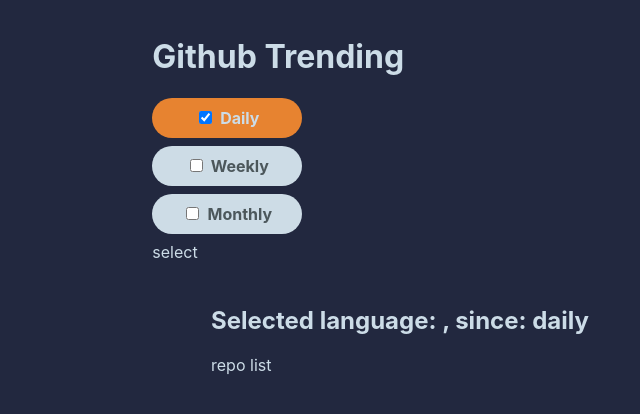
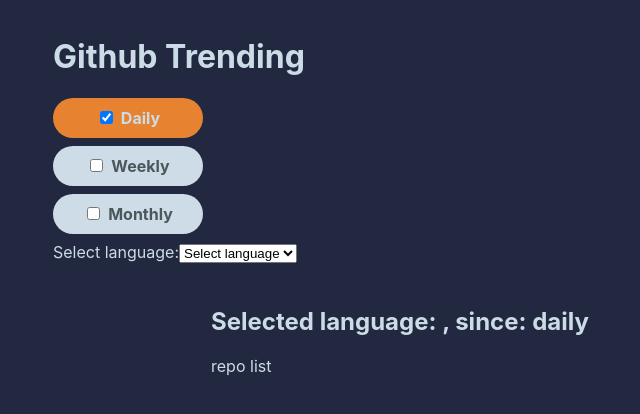
Before and after one commit to fryderykg/github-trends, a React (Create React App) app: page / in a window 1280 px wide. Shown: the top 414 px of the page, without its empty margins (240-880 px from the left). Built offline with nearby package versions, Linux system fonts and the light colour scheme.

Commit message:
add select component to navigation

```diff
--- a/src/views/navigation/navigation.tsx
+++ b/src/views/navigation/navigation.tsx
@@ -1,5 +1,8 @@
 import React from 'react';
 import Checkbox from '../checkbox/checkbox';
+import Select from '../select/select';
+
+import {languageData} from '../../models/api';
 
 import styles from './navigation.module.scss';
 
@@ -19,8 +22,11 @@
 ];
 
 type NavigationProps = {
+  languageOptions: languageData[],
+  onLanguageChangeHandler: any,
+  onSinceChangeHandler: any,
+  selectedLanguage: string,
   since: string,
-  onSinceChangeHandler: any,
 }
 
 const Navigation = (props: NavigationProps) => {
@@ -30,7 +36,7 @@
         {
           buttons.map(button => {
             return (
-              <li>
+              <li key={button.name}>
                 <Checkbox
                   checked={props.since === button.name}
                   disabled={false}
@@ -42,8 +48,16 @@
             )
           })
         }
-        <li>
-          select
+        <li key={'language_select'}>
+          <Select disabled={false}
+                  id={'languages'}
+                  label={'Select language'}
+                  name={'languages'}
+                  onChange={props.onLanguageChangeHandler}
+                  options={props.languageOptions}
+                  placeholder={'Select language'}
+                  value={props.selectedLanguage}
+          />
         </li>
       </ul>
     </nav>
```
